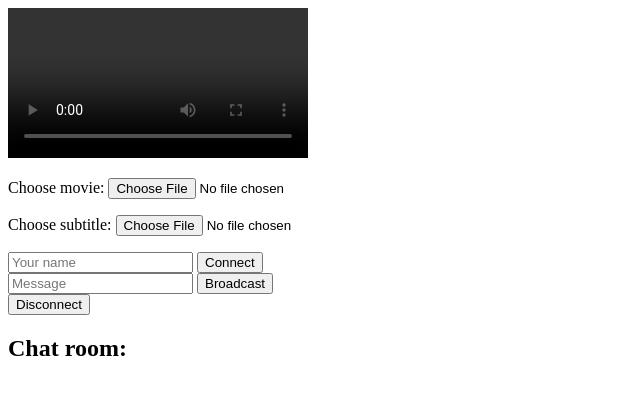
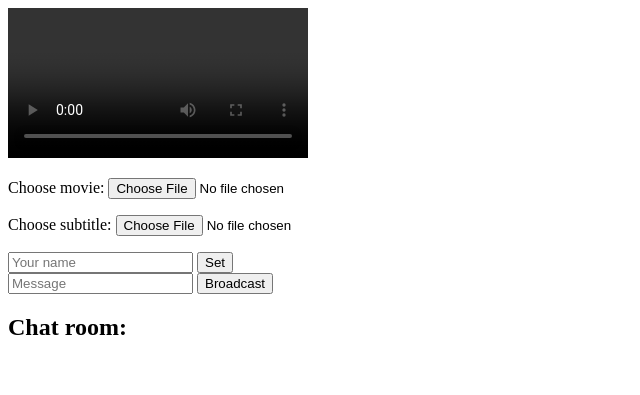
Before and after one commit to byeah/syncplayer, a Flask app: page / in a window 1280 px wide. Shown: the top 395 px of the page, without its empty margins (0-640 px from the left). Run offline with Flask 2, Linux system fonts and the light colour scheme; some libraries are stand-ins or nearby versions.

Commit message:
some fix

```diff
--- a/server.py
+++ b/server.py
@@ -11,23 +11,15 @@ def index():
 
 @socketio.on('my event', namespace='/test')
 def test_message(message):
-    emit('my response', {'data': message['data']})
+    emit('my response', {'name':'Server','data': message['data']})
 
 @socketio.on('my broadcast event', namespace='/test')
 def test_message(message):
-    emit('my response', {'data': message['data']}, broadcast=True)
+    emit('my response', {'data': message['data'],'name':message['name']}, broadcast=True)
 
 @socketio.on('video control', namespace='/test')
 def test_message(message):
-    emit('video control', {'data': message['data']}, broadcast=True)
-
-@socketio.on('connect', namespace='/test')
-def test_connect():
-    emit('my response', {'data': 'Connected'})
-
-@socketio.on('disconnect', namespace='/test')
-def test_disconnect():
-    print('Client disconnected')
+    emit('video control', {'data': message['data'],'name':message['name']}, broadcast=True)
 
 if __name__ == '__main__':
     socketio.run(app)
--- a/templates/index.html
+++ b/templates/index.html
@@ -17,7 +17,7 @@
             // The connection URL has the following format:
             //     http[s]://<domain>:<port>[/<namespace>]
             var socket = io.connect('http://' + document.domain + ':' + location.port + namespace);
-
+            var name = "Guest"
             // Event handler for new connections.
             // The callback function is invoked when a connection with the
             // server is established.
@@ -30,22 +30,19 @@
             // to the client. The data is then displayed in the "Received"
             // section of the page.
             socket.on('my response', function(msg) {
-                $('#log').append('<br>' + $('<div/>').text('Received #' + msg.count + ': ' + msg.data).html());
+                $('#log').append('<br>' + $('<div/>').text(msg.name + ': ' + msg.data).html());
             });
 
             // Handlers for the different forms in the page.
             // These accept data from the user and send it to the server in a
             // variety of ways
             $('form#emit').submit(function(event) {
-                socket.emit('my event', {data: $('#emit_data').val()});
+                socket.emit('my event', {data: "Set name: "+$('#emit_data').val()});
+                name = $('#emit_data').val()
                 return false;
             });
             $('form#broadcast').submit(function(event) {
-                socket.emit('my broadcast event', {data: $('#broadcast_data').val()});
-                return false;
-            });
-            $('form#disconnect').submit(function(event) {
-                socket.emit('disconnect request');
+                socket.emit('my broadcast event', {data: $('#broadcast_data').val(),name:name});
                 return false;
             });
 
@@ -70,7 +67,7 @@
             }
             $('video')[0].onplay=function(e){
                 console.log("Video start playing. Current time of videoplay: " + e.target.currentTime );
-                socket.emit('video control',{data:'play'})
+                socket.emit('video control',{data:'play',name:name})
             }
             socket.on('video control',function(d){
                 if (d.data == "pause")
@@ -96,15 +93,12 @@
     </div>
     <form id="emit" method="POST" action='#'>
         <input type="text" name="emit_data" id="emit_data" placeholder="Your name">
-        <input type="submit" value="Connect">
+        <input type="submit" value="Set">
     </form>
     <form id="broadcast" method="POST" action='#'>
         <input type="text" name="broadcast_data" id="broadcast_data" placeholder="Message">
         <input type="submit" value="Broadcast">
     </form>
-    <form id="disconnect" method="POST" action="#">
-        <input type="submit" value="Disconnect">
-    </form>
     <h2>Chat room:</h2>
     <div id="log"></div>
 </body>
```
